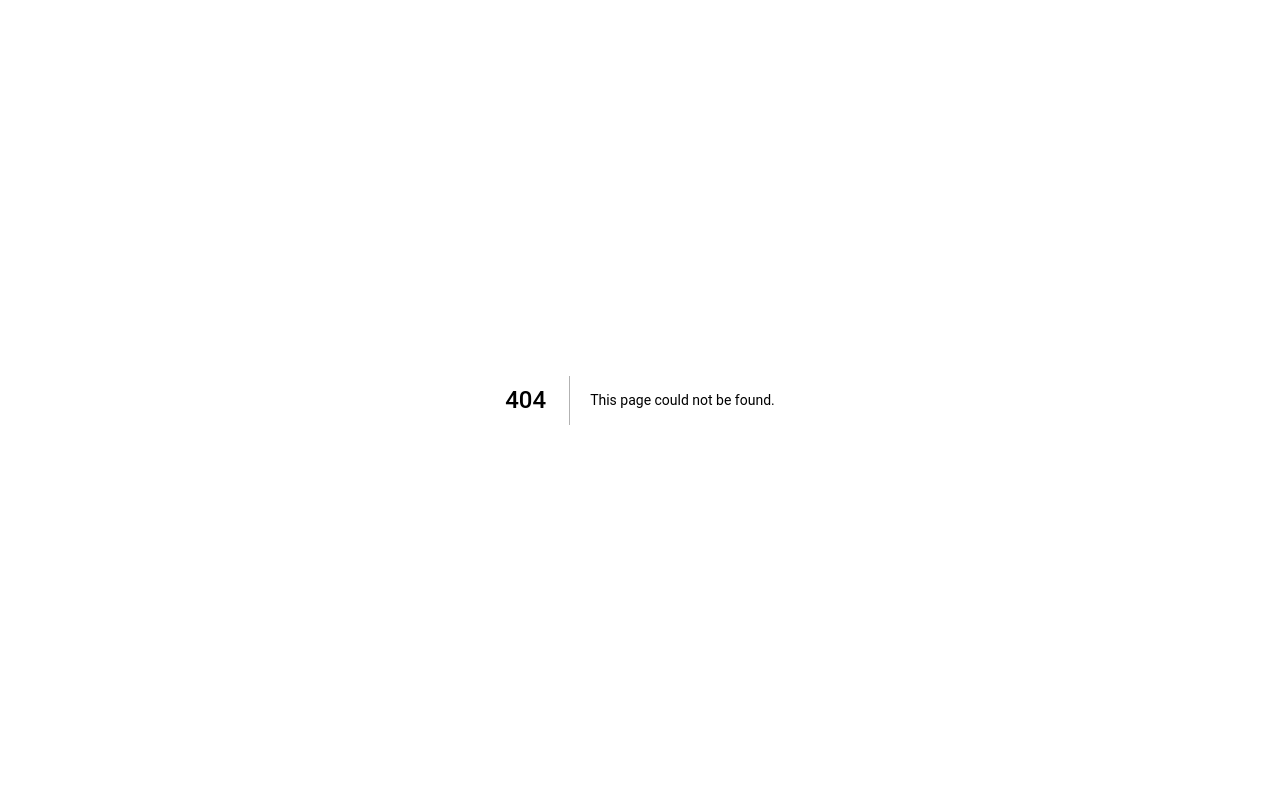
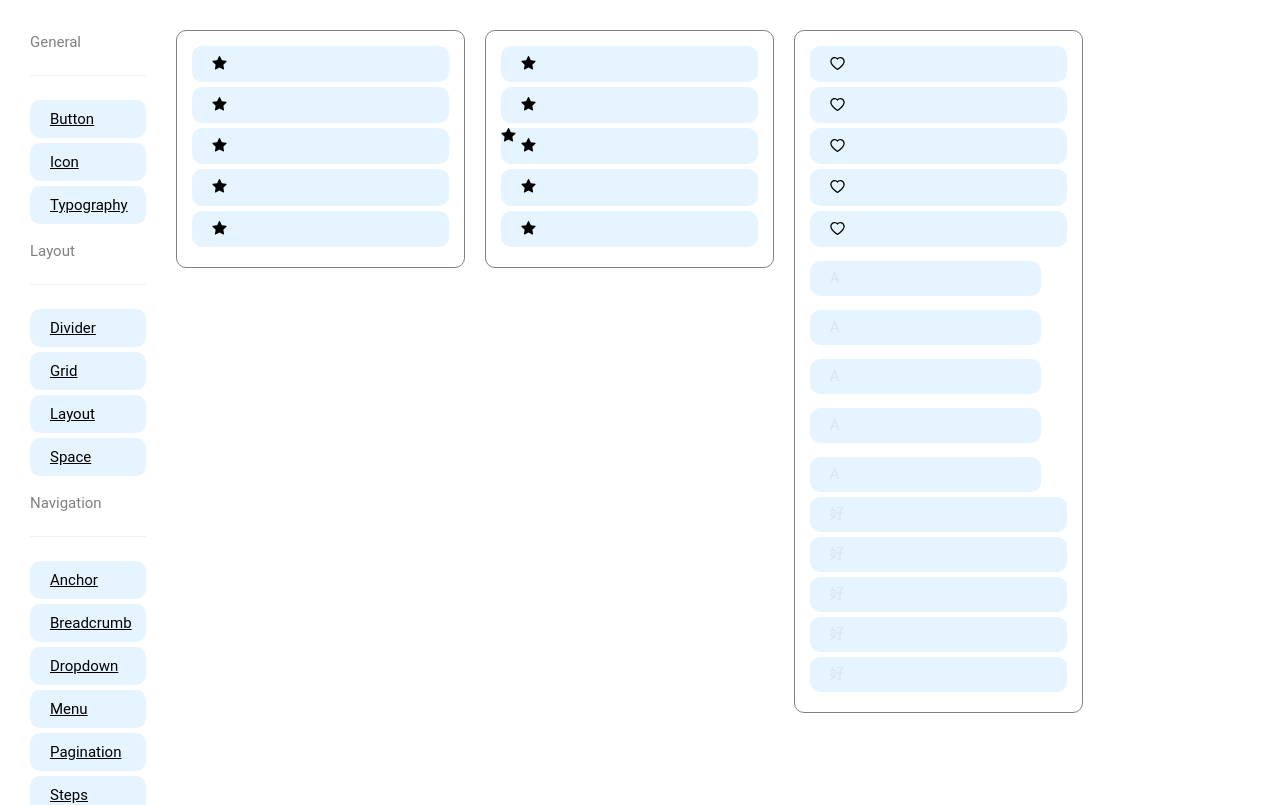
Before and after one commit to Pallab6Sense/AntD-Components, a Next.js app: page /rate in a window 1280 px wide. Before the commit this address had no page. Shown: the top 805 px of the page. Built offline with nearby package versions, Linux system fonts and the light colour scheme.

Commit message:
Rate Component

```diff
--- a/Components/Navigation.js
+++ b/Components/Navigation.js
@@ -91,6 +91,9 @@ const Navigation = () => {
           <li>
             <Link href="/radio">Radio</Link>
           </li>
+          <li>
+            <Link href="/rate">Rate</Link>
+          </li>
         </div>
 
       </ul>
--- /dev/null
+++ b/pages/rate.js
@@ -0,0 +1,38 @@
+import Navigation from '@/Components/Navigation';
+import { HeartOutlined } from '@ant-design/icons';
+
+import { Rate } from 'antd';
+const Ra_te = () => {
+  return (
+    <>
+      <div className="container">
+        <Navigation></Navigation>
+
+        <div className="rateContainer">
+          <div className="rateExample1">
+            <Rate />
+          </div>
+          <div className="rateExample2">
+            <Rate allowHalf defaultValue={2.5} />
+          </div>
+
+          <div className="rateExample3">
+            <Rate character={<HeartOutlined />} allowHalf />
+            <br />
+            <Rate
+              character="A"
+              allowHalf
+              style={{
+                fontSize: 36,
+              }}
+            />
+            <br />
+            <Rate character="好" allowHalf />
+          </div>
+        </div>
+      </div>
+    </>
+  );
+};
+
+export default Ra_te;
--- a/styles/globals.scss
+++ b/styles/globals.scss
@@ -495,3 +495,13 @@ li {
 .radioExample7{
   width: 400px !important;
 }
+
+.rateContainer{
+  @include componentContainer()
+}
+
+.rateExample1,
+.rateExample2,
+.rateExample3{
+  @include divStyle()
+}
```
